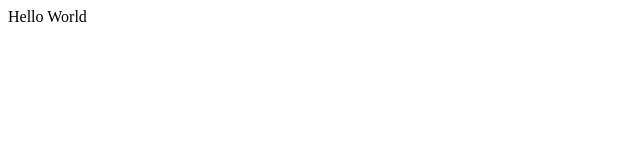
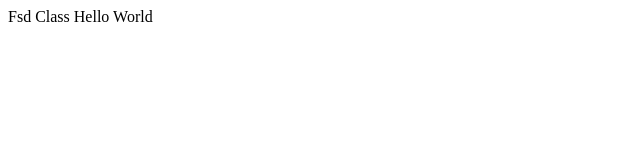
Before and after one commit to sa-web-dev/FSDGitDemo, a plain HTML site: page index.html in a window 1280 px wide. Shown: the full height of the page, 0-640 px from the left. Drawn offline with Linux system fonts and the light colour scheme.

Commit message:
fsd course

```diff
--- a/index.html
+++ b/index.html
@@ -1 +1,3 @@
+<html>Fsd Class<html>
+
 <html>Hello World<html>
```
